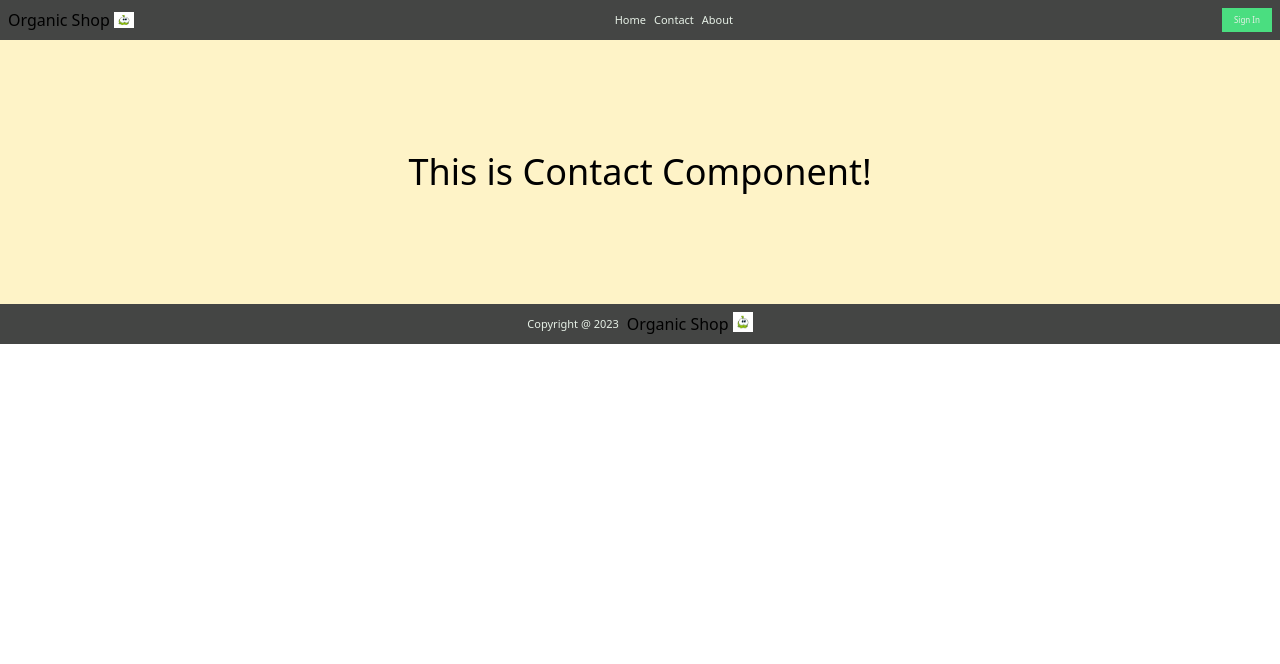
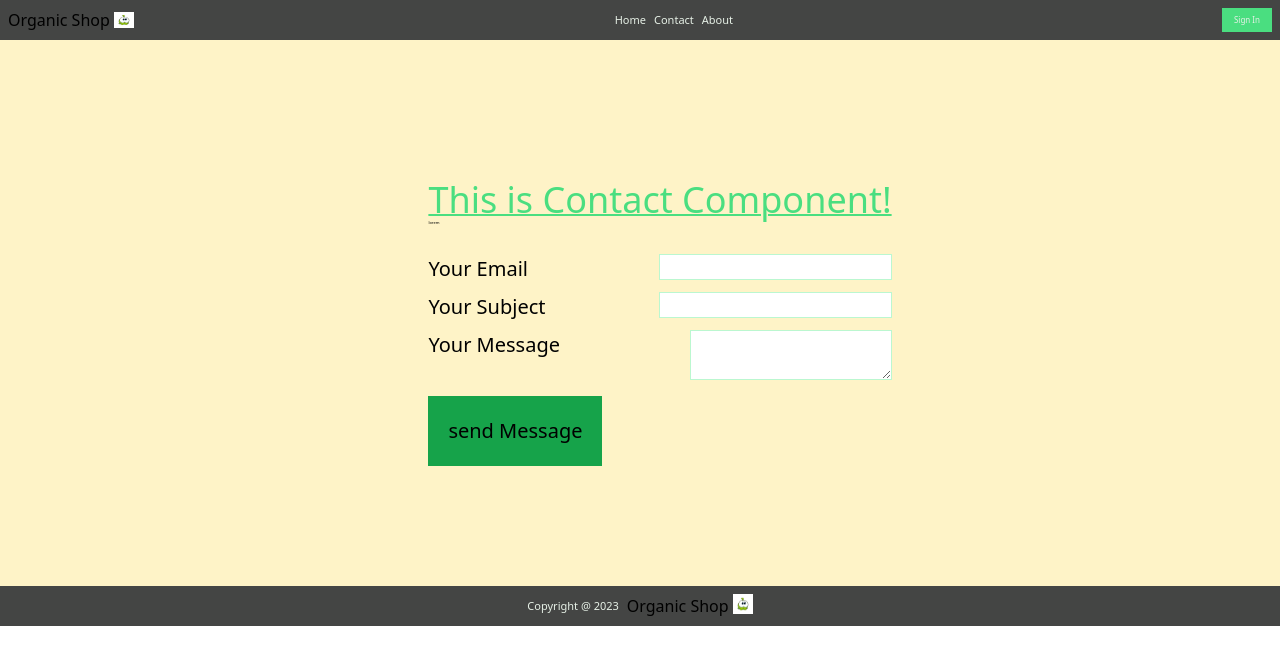
Before and after one commit to Savindi20/ReactAppNote, a React (Create React App) app: page /contact in a window 1280 px wide. Shown: the top 664 px of the page. Built offline with nearby package versions, Linux system fonts and the light colour scheme.

Commit message:
contact fie updated

```diff
--- a/src/view/pages/Contact/Contact.tsx
+++ b/src/view/pages/Contact/Contact.tsx
@@ -3,11 +3,36 @@ import {Component} from "react";
 export class Contact extends Component {
     render() {
         return (
-            <>
-                <h1 className="text-4xl text-center
-                               text-tertiary">
-                    This is Contact Component!</h1>
-            </>
+            <div className="flex">
+                <div className="h-auto pt-5 pl-10 mx-auto">
+                    <div className="p-2">
+                        <h1 className="text-4xl text-green-400 underline decoration-2">
+                            This is Contact Component!</h1>
+                        <p className="pb-3 text-[4px]">
+                            lorem
+                        </p>
+                    </div>
+                    <form className="h-auto p-2 justify-center">
+                        <div className="pb-2">
+                            <label className="text-[20px]">Your Email</label>
+                            <input className="float-right border-[1px] border-green-200" type="email"/>
+                        </div>
+                        <div className="pb-2">
+                            <label className="text-[20px]">Your Subject</label>
+                            <input className="float-right border-[1px] border-green-200" type="text"/>
+                        </div>
+                        <div className="pb-2">
+                            <label className="text-[20px]">Your Message</label>
+                            <textarea className="float-right border-[1px] border-green-200" />
+                        </div>
+                        <div className="mt-2">
+                            <button className="mt-5 p-5 bg-green-600 text-[20px]" type="button">
+                                send Message
+                            </button>
+                        </div>
+                    </form>
+                </div>
+            </div>
         );
     }
 }
```
